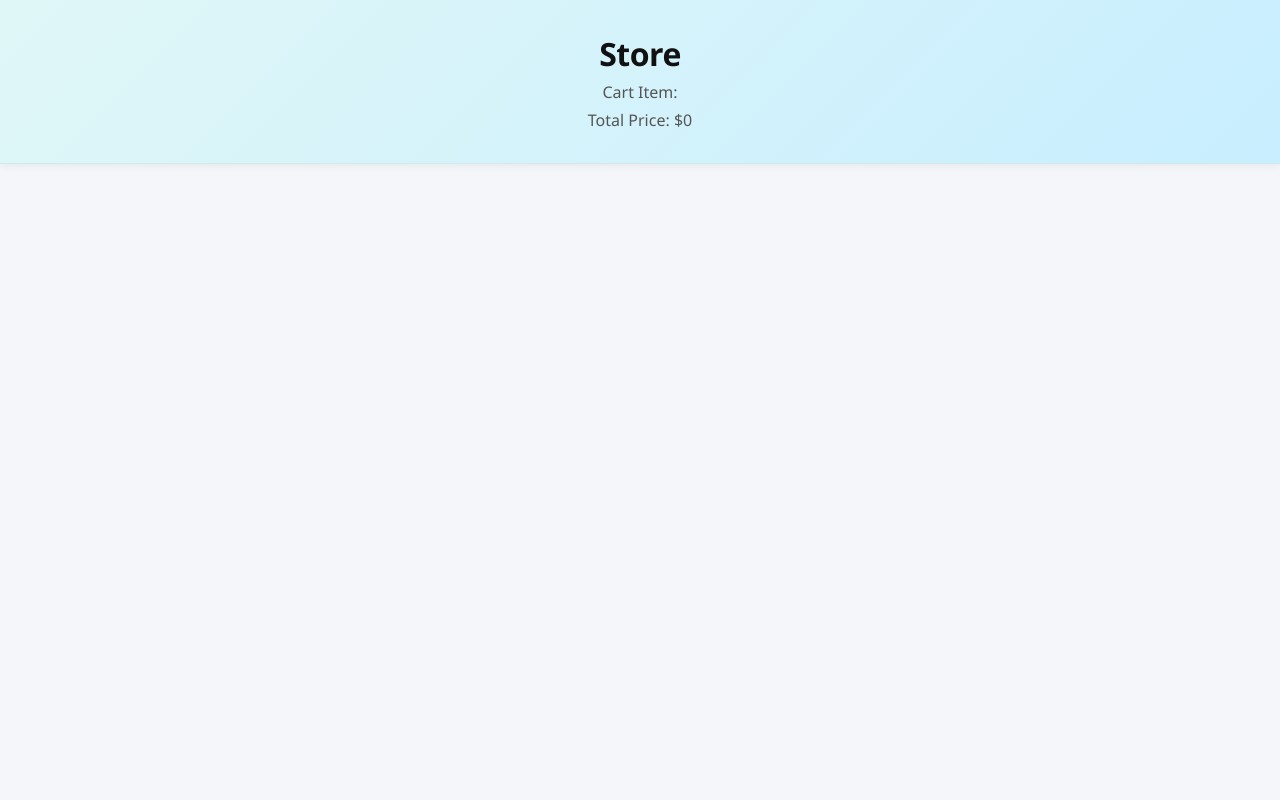
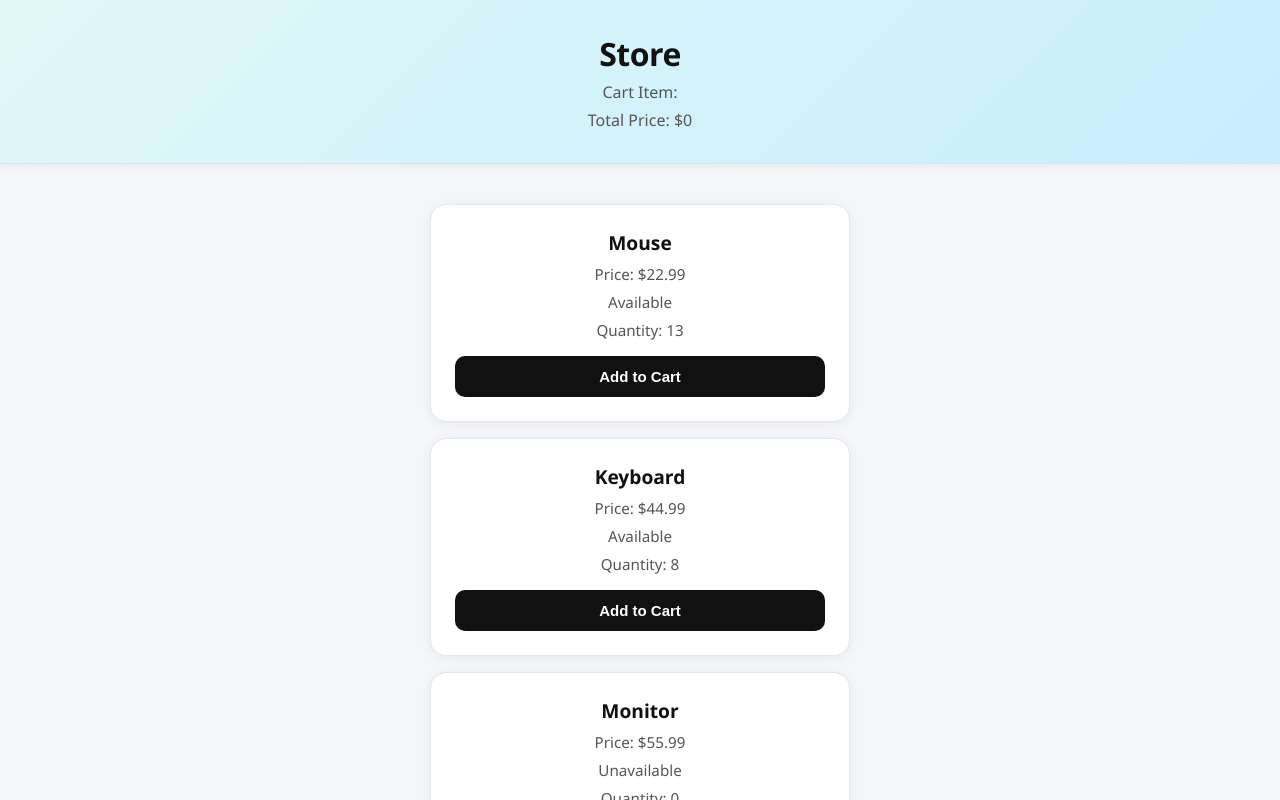
Before and after one commit to Lubeth2026/lvl3-w5-classWork, a React (Vite) app: page / in a window 1280 px wide. Shown: the top 800 px of the page. Built offline with nearby package versions, Linux system fonts and the light colour scheme.

Commit message:
Add products to Store Cart app & display to page

```diff
--- a/src/App.jsx
+++ b/src/App.jsx
@@ -1,7 +1,15 @@
 
+import { useState } from 'react';
 import './App.css'
 
 function App() {
+      const [products, setProducts] = useState([
+        { id: 1, name: "Mouse", price: 22.99, inStock: true, quantity: 13 },
+        { id: 2, name: "Keyboard", price: 44.99, inStock: true, quantity: 8 },
+        { id: 3, name: "Monitor", price: 55.99, inStock: false, quantity: 0 },
+        { id: 4, name: "Laptop", price: 750.55, inStock: true, quantity: 5 },
+      ]);
+
 
   return (
     <div>
@@ -10,6 +18,19 @@ function App() {
         <h2>Cart Item: </h2>
         <h2>Total Price: $0</h2>
       </div>
+      <div className="product-cards">
+        {products.map((product) => {
+          return (
+            <div key={product.id} className="product-card">
+              <h3>{product.name}</h3>
+              <p>Price: ${product.price}</p>
+              <p>{product.inStock ? "Available" : "Unavailable"}</p>
+              <p>Quantity: {product.quantity}</p>
+              <button>Add to Cart</button>
+            </div>
+          );
+        })}
+      </div>
     </div>
   );
 }
```
